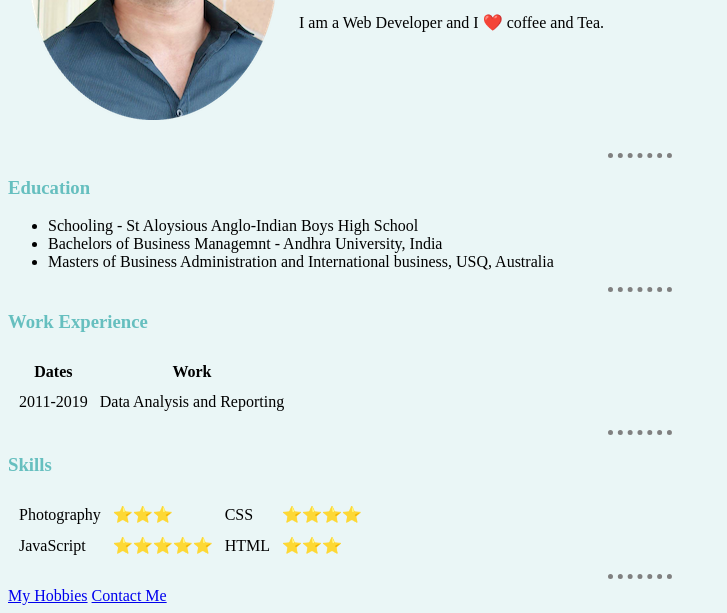
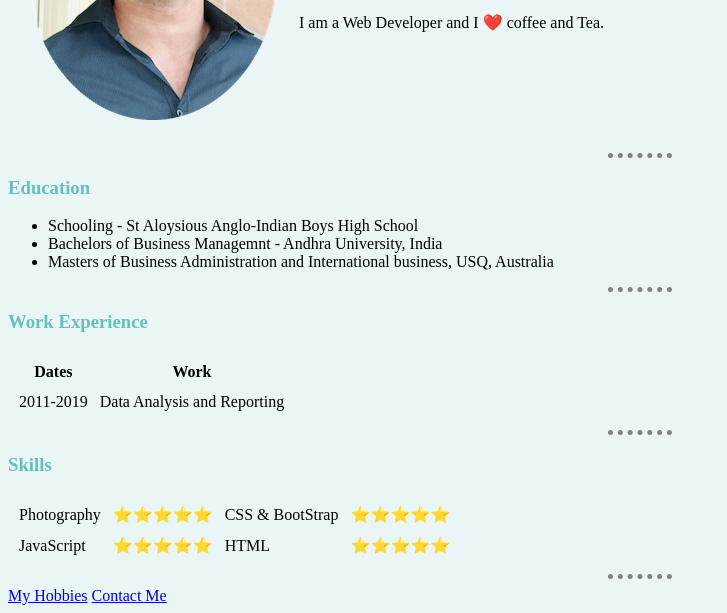
Before and after one commit to bagubhargav/Bhargav-CV, a plain HTML site: page index.html in a window 1280 px wide. Shown: the part 205-818 px from the top of the page, without its empty margins (0-727 px from the left). Drawn offline with Linux system fonts and the light colour scheme.

Commit message:
Update index.html
skills section

```diff
--- a/index.html
+++ b/index.html
@@ -45,17 +45,17 @@
     <table cellspacing="10">
       <tr>
         <td>Photography</td>
-        <td>⭐️⭐️⭐️</td>
+        <td>⭐️⭐️⭐️⭐️⭐️</td>
 
-        <td>CSS</td>
-        <td>⭐️⭐️⭐️⭐️</td>
+        <td>CSS & BootStrap</td>
+        <td>⭐️⭐️⭐️⭐️⭐️</td>
       </tr>
       <tr>
         <td>JavaScript</td>
         <td>⭐️⭐️⭐️⭐️⭐️</td>
 
         <td>HTML</td>
-        <td>⭐️⭐️⭐️</td>
+        <td>⭐️⭐️⭐️⭐️⭐️</td>
       </tr>
     </table>
     <hr>
```
